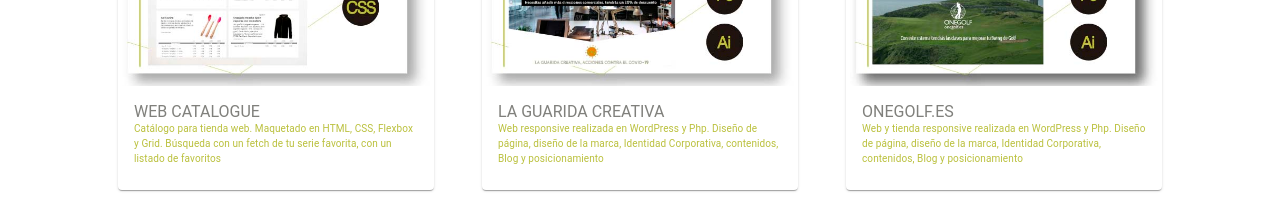
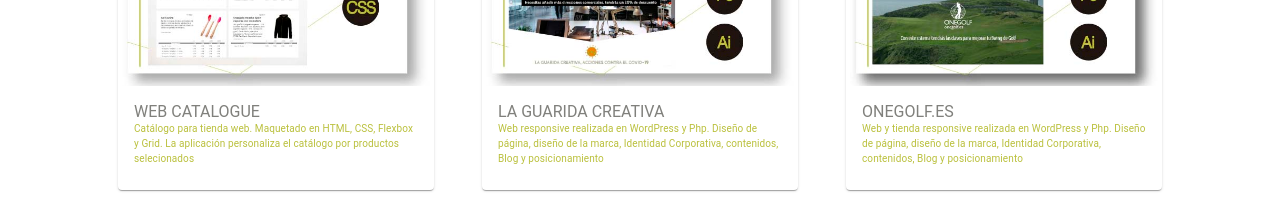
Before and after one commit to luciaenriquezbos/portfolio, a React (Create React App) app: page / in a window 1280 px wide. Shown: the part 2160-2376 px from the top of the page. Built offline with nearby package versions, Linux system fonts and the light colour scheme.

Commit message:
modify width sidebar

```diff
--- a/src/components/Navbar.js
+++ b/src/components/Navbar.js
@@ -171,7 +171,7 @@ const useStyles = makeStyles((theme) => ({
 
   sidebar: {
     margin: theme.spacing(0, 0, 0, 2),
-    width: "40vw",
+    width: "60vw",
     color: "#bac03c",
     fontWeight: "bold",
 
--- a/src/components/mockData.js
+++ b/src/components/mockData.js
@@ -32,7 +32,7 @@ const mockData = [
   {
     title: "WEB CATALOGUE",
     description:
-      "Catálogo para tienda web. Maquetado en HTML, CSS, Flexbox y Grid. Búsqueda con un fetch de tu serie favorita, con un listado de favoritos",
+      "Catálogo para tienda web. Maquetado en HTML, CSS, Flexbox y Grid. La aplicación personaliza el catálogo por productos selecionados",
     image: hidalpromoimage,
     link: "https://github.com/luciaenriquezbos/hidalpromo",
   },
```
